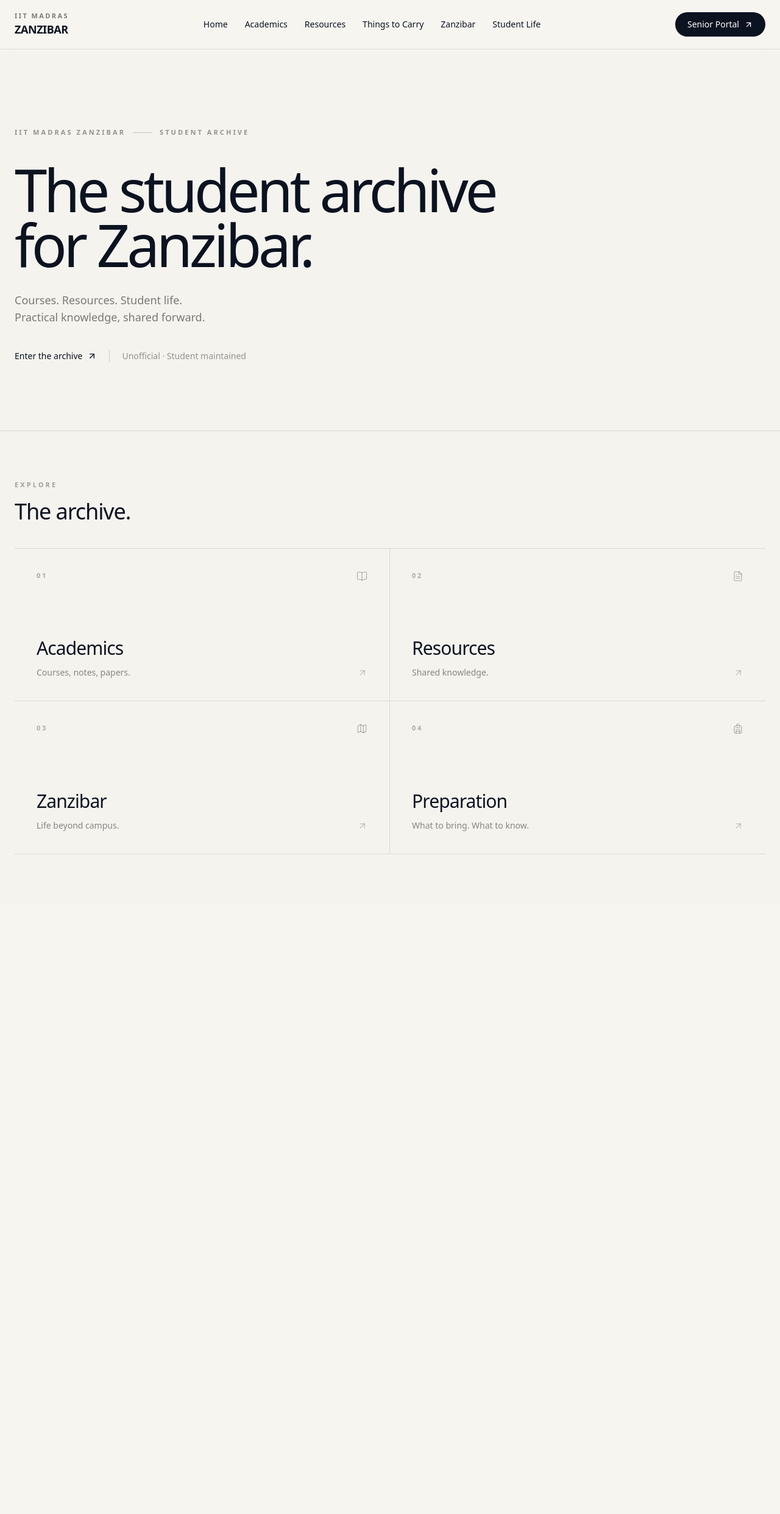
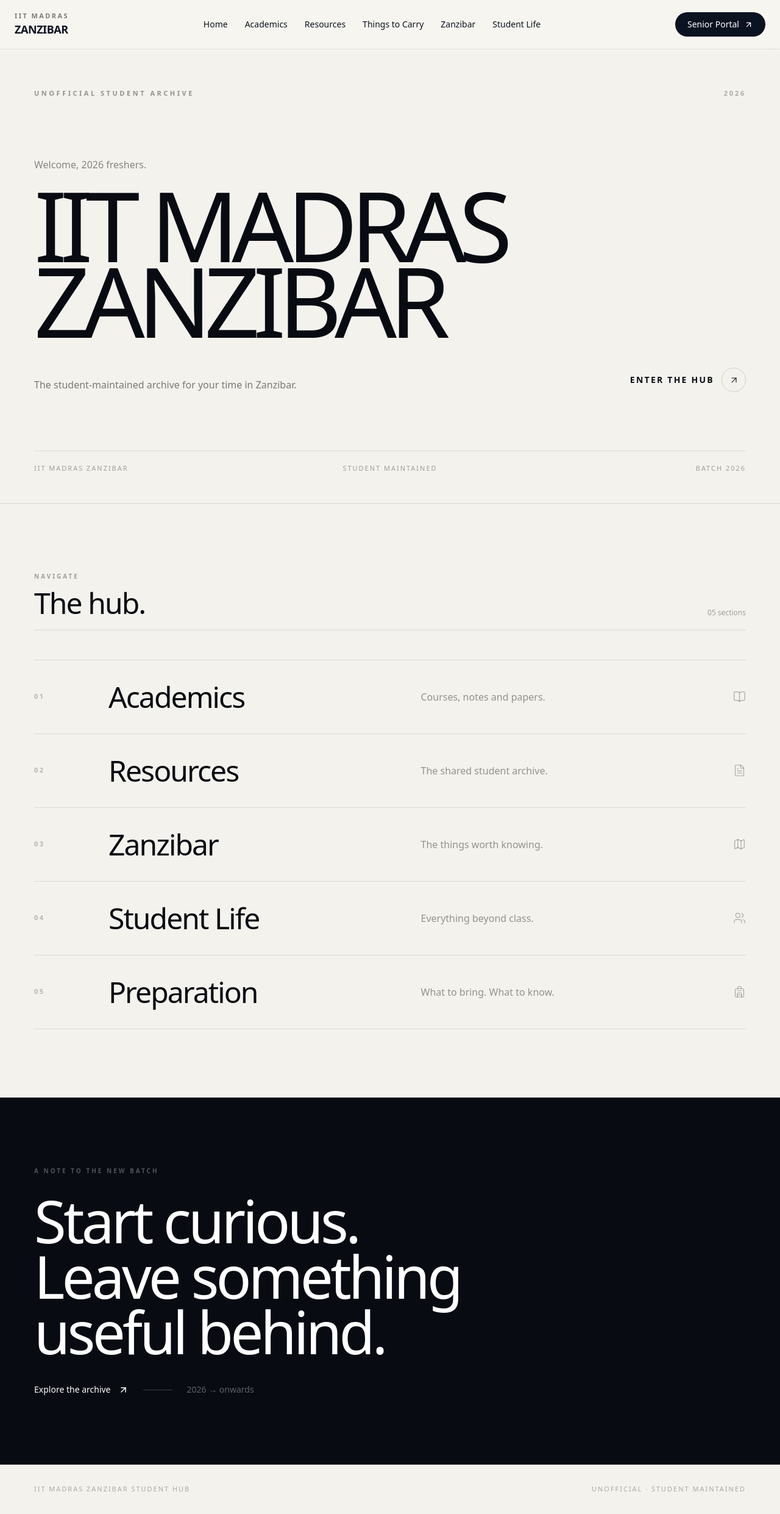
Before and after one commit to karunakarreddychoudary-coder/IITM-zanzibar-student-hub, a Next.js app: page / in a window 1280 px wide. Shown: the whole page at 61% size. Before the commit the page ends 1481 px from the top, so only its background shows below. Built offline with nearby package versions, Linux system fonts and the light colour scheme.

Commit message:
Refactor page layout and update section descriptions
Updated descriptions for sections and added a new section for Student Life. Adjusted main layout and styling for improved presentation.

```diff
--- a/app/page.tsx
+++ b/app/page.tsx
@@ -1,36 +1,44 @@
 import Link from "next/link";
 import {
   ArrowUpRight,
-  Backpack,
   BookOpen,
   FileText,
   Map,
+  Users,
+  Backpack,
 } from "lucide-react";
 
 const sections = [
   {
     number: "01",
     title: "Academics",
-    description: "Courses, notes, papers.",
+    description: "Courses, notes and papers.",
     href: "/academics",
     icon: BookOpen,
   },
   {
     number: "02",
     title: "Resources",
-    description: "Shared knowledge.",
+    description: "The shared student archive.",
     href: "/resources",
     icon: FileText,
   },
   {
     number: "03",
     title: "Zanzibar",
-    description: "Life beyond campus.",
+    description: "The things worth knowing.",
     href: "/zanzibar-guide",
     icon: Map,
   },
   {
     number: "04",
+    title: "Student Life",
+    description: "Everything beyond class.",
+    href: "/student-life",
+    icon: Users,
+  },
+  {
+    number: "05",
     title: "Preparation",
     description: "What to bring. What to know.",
     href: "/things-to-carry",
@@ -40,126 +48,142 @@
 
 export default function Home() {
   return (
-    <main className="bg-[#f5f3ee] text-[#0b1220]">
+    <main className="bg-[#f4f2ed] text-[#080b12]">
 
       {/* HERO */}
-      <section className="border-b border-black/10">
-        <div className="mx-auto max-w-7xl px-6 pb-20 pt-24 md:pb-28 md:pt-32">
+      <section className="min-h-[calc(100vh-5rem)] border-b border-black/10">
 
-          <div className="max-w-5xl">
+        <div className="mx-auto flex min-h-[calc(100vh-5rem)] max-w-[1600px] flex-col justify-between px-6 pb-10 pt-12 md:px-10 md:pb-12 md:pt-16 lg:px-14">
 
-            <div className="flex items-center gap-3 text-[11px] font-semibold uppercase tracking-[0.28em] text-black/40">
-              <span>IIT Madras Zanzibar</span>
-              <span className="h-px w-8 bg-black/20" />
-              <span>Student Archive</span>
+          {/* Top label */}
+          <div className="flex items-center justify-between">
+
+            <div className="text-[10px] font-semibold uppercase tracking-[0.32em] text-black/40 md:text-[11px]">
+              Unofficial Student Archive
             </div>
 
-            <h1 className="mt-10 max-w-5xl text-5xl font-medium leading-[0.94] tracking-[-0.055em] md:text-7xl lg:text-[96px]">
-              The student archive
-              <br />
-              for Zanzibar.
+            <div className="text-[10px] font-semibold uppercase tracking-[0.25em] text-black/30 md:text-[11px]">
+              2026
+            </div>
+
+          </div>
+
+
+          {/* Main title */}
+          <div className="py-20 md:py-24">
+
+            <p className="mb-6 text-sm font-medium text-black/45 md:text-base">
+              Welcome, 2026 freshers.
+            </p>
+
+            <h1 className="max-w-[1400px] text-[18vw] font-medium leading-[0.78] tracking-[-0.075em] md:text-[15vw] lg:text-[12.5vw]">
+
+              <span className="block">
+                IIT MADRAS
+              </span>
+
+              <span className="block">
+                ZANZIBAR
+              </span>
+
             </h1>
 
-            <p className="mt-8 max-w-xl text-base leading-7 text-black/50 md:text-lg">
-              Courses. Resources. Student life.
-              <br />
-              Practical knowledge, shared forward.
+            <div className="mt-10 flex flex-col gap-8 md:mt-12 md:flex-row md:items-end md:justify-between">
+
+              <p className="max-w-md text-sm leading-6 text-black/50 md:text-base">
+                The student-maintained archive for your time in Zanzibar.
               </p>
-
-            <div className="mt-10 flex flex-wrap items-center gap-5">
 
               <Link
                 href="/resources"
-                className="group inline-flex items-center gap-2 text-sm font-medium"
+                className="group inline-flex items-center gap-3 text-sm font-semibold uppercase tracking-[0.16em]"
               >
-                Enter the archive
-                <ArrowUpRight
-                  size={16}
-                  className="transition-transform group-hover:-translate-y-0.5 group-hover:translate-x-0.5"
-                />
+                Enter the hub
+
+                <span className="flex h-10 w-10 items-center justify-center rounded-full border border-black/15 transition-all group-hover:-translate-y-1 group-hover:translate-x-1">
+                  <ArrowUpRight size={17} strokeWidth={1.5} />
+                </span>
+
               </Link>
-
-              <span className="h-5 w-px bg-black/15" />
-
-              <span className="text-sm text-black/40">
-                Unofficial · Student maintained
-              </span>
 
             </div>
 
           </div>
 
+
+          {/* Bottom line */}
+          <div className="grid border-t border-black/10 pt-5 text-[11px] uppercase tracking-[0.18em] text-black/35 md:grid-cols-3">
+
+            <div>
+              IIT Madras Zanzibar
             </div>
+
+            <div className="mt-2 md:mt-0 md:text-center">
+              Student maintained
+            </div>
+
+            <div className="mt-2 md:mt-0 md:text-right">
+              Batch 2026
+            </div>
+
+          </div>
+
+        </div>
+
       </section>
 
-      {/* MAIN INDEX */}
-      <section className="mx-auto max-w-7xl px-6 py-16 md:py-20">
 
-        <div className="mb-10">
-          <p className="text-[11px] font-semibold uppercase tracking-[0.28em] text-black/35">
-            Explore
+      {/* INDEX */}
+      <section className="mx-auto max-w-[1600px] px-6 py-20 md:px-10 md:py-28 lg:px-14">
+
+        <div className="mb-12 flex items-end justify-between border-b border-black/10 pb-5">
+
+          <div>
+            <p className="text-[10px] font-semibold uppercase tracking-[0.3em] text-black/35">
+              Navigate
             </p>
 
-          <h2 className="mt-4 text-3xl font-medium tracking-[-0.03em] md:text-4xl">
-            The archive.
+            <h2 className="mt-3 text-3xl font-medium tracking-[-0.04em] md:text-5xl">
+              The hub.
             </h2>
           </div>
 
-        <div className="grid border-y border-black/10 md:grid-cols-2">
+          <div className="hidden text-xs text-black/35 md:block">
+            05 sections
+          </div>
 
-          {sections.map((section, index) => {
+        </div>
+
+
+        <div className="border-t border-black/10">
+
+          {sections.map((section) => {
             const Icon = section.icon;
 
             return (
               <Link
                 key={section.number}
                 href={section.href}
-                className={`group flex min-h-[250px] flex-col justify-between p-7 transition-colors hover:bg-white md:p-9 ${
-                  index % 2 === 0
-                    ? "md:border-r md:border-black/10"
-                    : ""
-                } ${
-                  index < 2
-                    ? "border-b border-black/10"
-                    : ""
-                }`}
+                className="group grid items-center border-b border-black/10 py-7 transition-colors hover:bg-white md:grid-cols-[90px_1fr_1fr_auto] md:gap-8 md:py-9"
               >
 
-                <div className="flex items-start justify-between">
-
-                  <span className="text-[11px] font-semibold tracking-[0.24em] text-black/30">
+                <span className="text-[11px] font-semibold tracking-[0.22em] text-black/25">
                   {section.number}
                 </span>
 
-                  <Icon
-                    size={18}
-                    strokeWidth={1.5}
-                    className="text-black/30 transition-transform group-hover:-translate-y-0.5 group-hover:translate-x-0.5"
-                  />
+                <h3 className="mt-4 text-3xl font-medium tracking-[-0.04em] md:mt-0 md:text-5xl">
+                  {section.title}
+                </h3>
 
-                </div>
-
-                <div>
-
-                  <h2 className="text-2xl font-medium tracking-[-0.03em] md:text-3xl">
-                    {section.title}
-                  </h2>
-
-                  <div className="mt-3 flex items-center justify-between gap-6">
-
-                    <p className="text-sm text-black/45">
+                <p className="mt-3 text-sm text-black/40 md:mt-0 md:text-base">
                   {section.description}
                 </p>
 
-                    <ArrowUpRight
-                      size={17}
-                      strokeWidth={1.5}
-                      className="shrink-0 text-black/25 transition-transform group-hover:-translate-y-0.5 group-hover:translate-x-0.5"
+                <Icon
+                  size={21}
+                  strokeWidth={1.4}
+                  className="mt-5 text-black/30 transition-transform group-hover:-translate-y-1 group-hover:translate-x-1 md:mt-0"
                 />
-
-                  </div>
-
-                </div>
 
               </Link>
             );
@@ -169,6 +193,64 @@
 
       </section>
 
+
+      {/* CLOSING STATEMENT */}
+      <section className="border-y border-black/10 bg-[#080b12] text-white">
+
+        <div className="mx-auto max-w-[1600px] px-6 py-20 md:px-10 md:py-28 lg:px-14">
+
+          <p className="text-[10px] font-semibold uppercase tracking-[0.3em] text-white/30">
+            A note to the new batch
+          </p>
+
+          <h2 className="mt-7 max-w-6xl text-4xl font-medium leading-[0.95] tracking-[-0.05em] md:text-6xl lg:text-8xl">
+            Start curious.
+            <br />
+            Leave something
+            <br />
+            useful behind.
+          </h2>
+
+          <div className="mt-10 flex flex-wrap items-center gap-6">
+
+            <Link
+              href="/resources"
+              className="inline-flex items-center gap-3 text-sm font-medium"
+            >
+              Explore the archive
+              <ArrowUpRight size={17} />
+            </Link>
+
+            <span className="h-px w-12 bg-white/20" />
+
+            <span className="text-sm text-white/35">
+              2026 → onwards
+            </span>
+
+          </div>
+
+        </div>
+
+      </section>
+
+
+      {/* MINIMAL FOOT */}
+      <section className="mx-auto max-w-[1600px] px-6 py-8 md:px-10 lg:px-14">
+
+        <div className="flex flex-col gap-2 text-[11px] uppercase tracking-[0.18em] text-black/30 md:flex-row md:items-center md:justify-between">
+
+          <span>
+            IIT Madras Zanzibar Student Hub
+          </span>
+
+          <span>
+            Unofficial · Student maintained
+          </span>
+
+        </div>
+
+      </section>
+
     </main>
   );
 }
```
Lines whose indentation alone changed are shown as unchanged.
